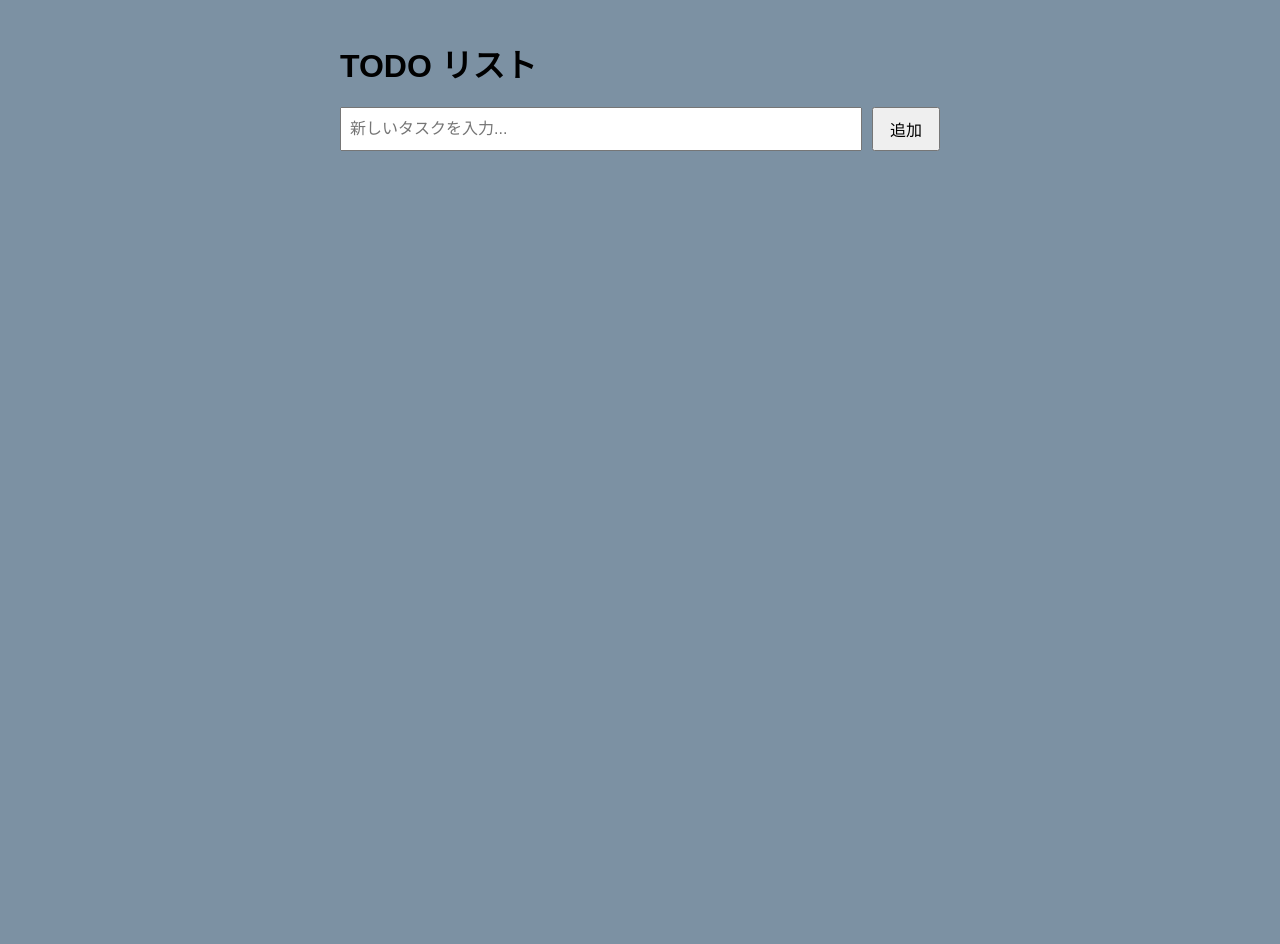
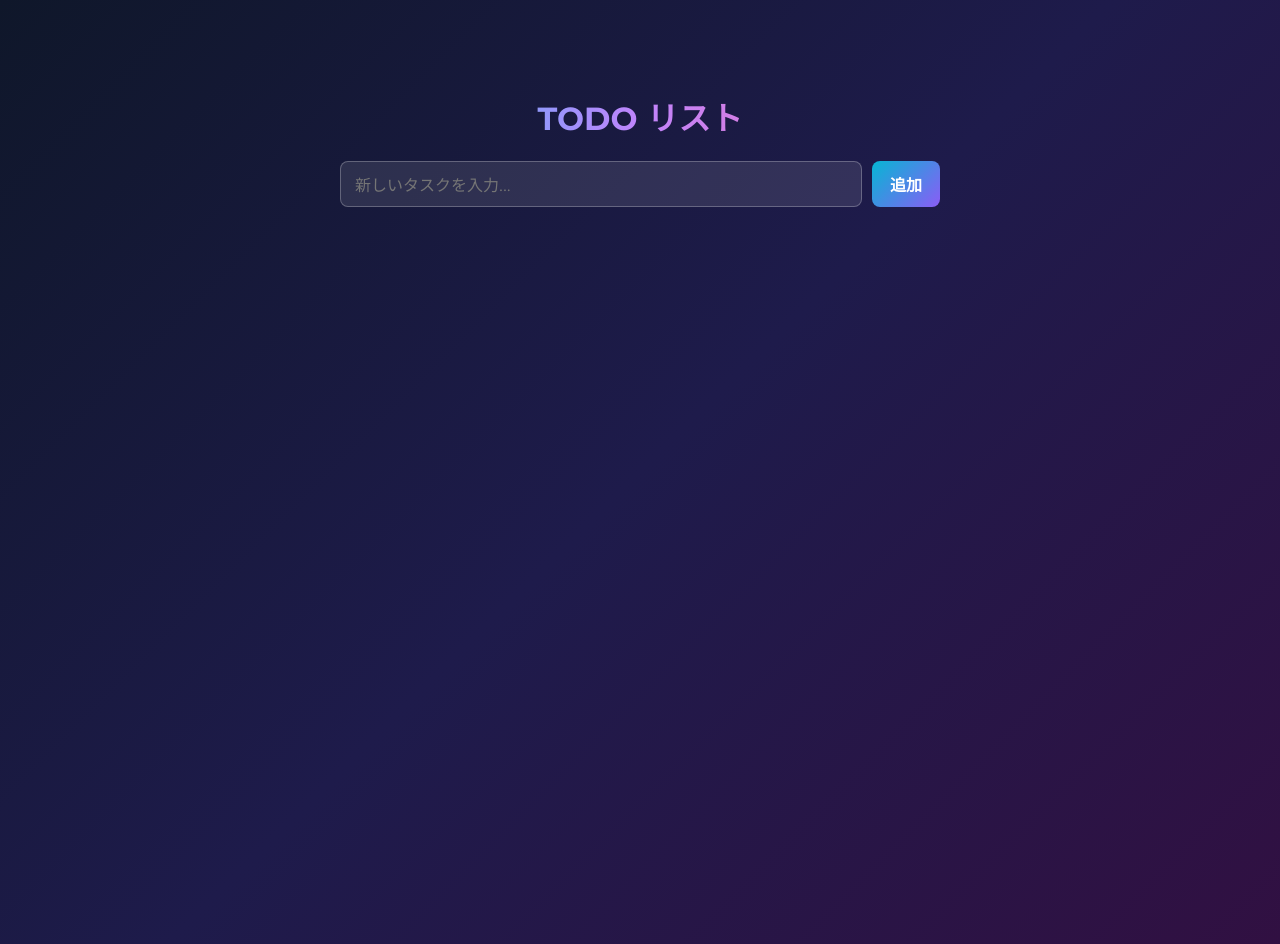
Before and after one commit to oyaiduyuuta/ITproject-2026, a Node server app: template views/todo/index.ejs in a window 1280 px wide. Before the commit the page ends 151 px from the top, so only its background shows below. Run offline with Node 20, Linux system fonts and the light colour scheme; the template is opened without the code that fills it, so the values that code supplies are empty.

Commit message:
fix:test

```diff
--- a/views/todo/index.ejs
+++ b/views/todo/index.ejs
@@ -5,14 +5,17 @@
   <meta name="viewport" content="width=device-width, initial-scale=1.0">
   <title>TODO アプリ</title>
   <style>
-   body { font-family: sans-serif; max-width: 600px; margin: 40px auto; padding: 0 20px; background-color: #7c91a3; }
+    @import url('https://fonts.googleapis.com/css2?family=Montserrat:wght@700&family=Zen+Kaku+Gothic+New:wght@400;700&display=swap');
+ body { font-family: 'Zen Kaku Gothic New', sans-serif; max-width: 600px; margin: 40px auto; padding: 32px; background: linear-gradient(135deg, #0f172a 0%, #1e1b4b 50%, #311042 100%); color: #f8fafc; min-height: 100vh; }
+ h1 { font-family: 'Montserrat', 'Zen Kaku Gothic New', sans-serif; text-align: center; background: linear-gradient(90deg, #38bdf8, #c084fc, #f472b6); -webkit-background-clip: text; -webkit-text-fill-color: transparent; }
     .input-group { display: flex; gap: 10px; margin-bottom: 20px; }
-    input[type="text"] { flex: 1; padding: 8px; font-size: 16px; }
-    button { padding: 8px 16px; font-size: 16px; cursor: pointer; }
+   input[type="text"] { flex: 1; padding: 10px 14px; font-size: 16px; font-family: inherit; background: rgba(255, 255, 255, 0.1); color: #fff; border: 1px solid rgba(255, 255, 255, 0.25); border-radius: 8px; outline: none; }
+    button { padding: 10px 18px; font-size: 16px; font-weight: bold; font-family: inherit; cursor: pointer; background: linear-gradient(135deg, #06b6d4, #8b5cf6); color: white; border: none; border-radius: 8px; }
     ul { list-style: none; padding: 0; }
-    li { display: flex; align-items: center; justify-content: space-between; padding: 8px 0; border-bottom: 1px solid #eee; }
-    .completed { text-decoration: line-through; color: #888; }
-    .delete-btn { background-color: #ff4d4f; color: white; border: none; padding: 4px 8px; border-radius: 4px; cursor: pointer; }
+    li { display: flex; align-items: center; justify-content: space-between; padding: 12px 16px; margin-bottom: 10px; background: rgba(255, 255, 255, 0.08); border-radius: 10px; border: 1px solid rgba(255, 255, 255, 0.12); }
+    .completed { text-decoration: line-through; color: #94a3b8; }
+    .delete-btn { background: linear-gradient(135deg, #f43f5e, #ec4899); color: white; border: none; padding: 6px 12px; border-radius: 6px; cursor: pointer; font-size: 14px; }
+  </style>
   </style>
 </head>
 <body>
```
